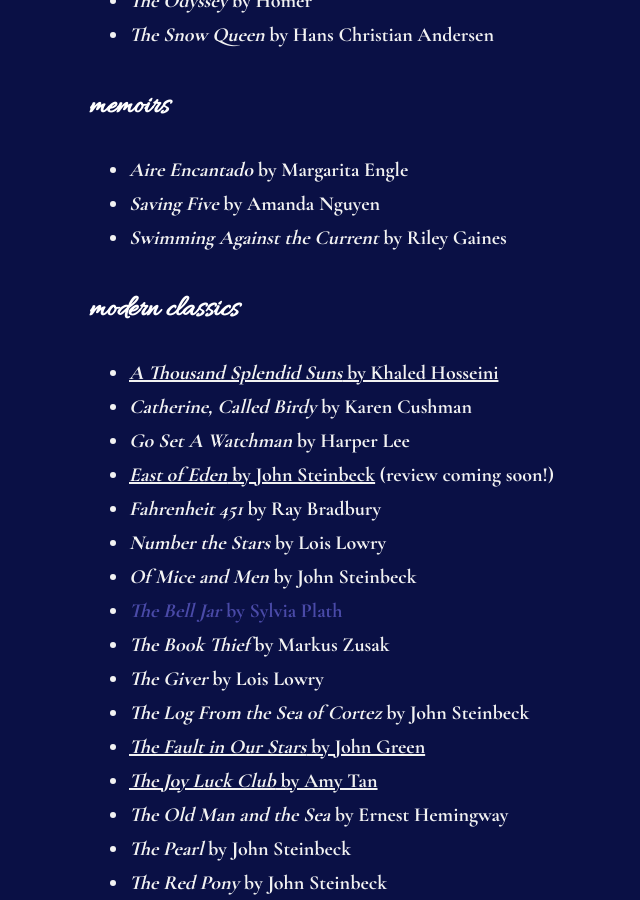
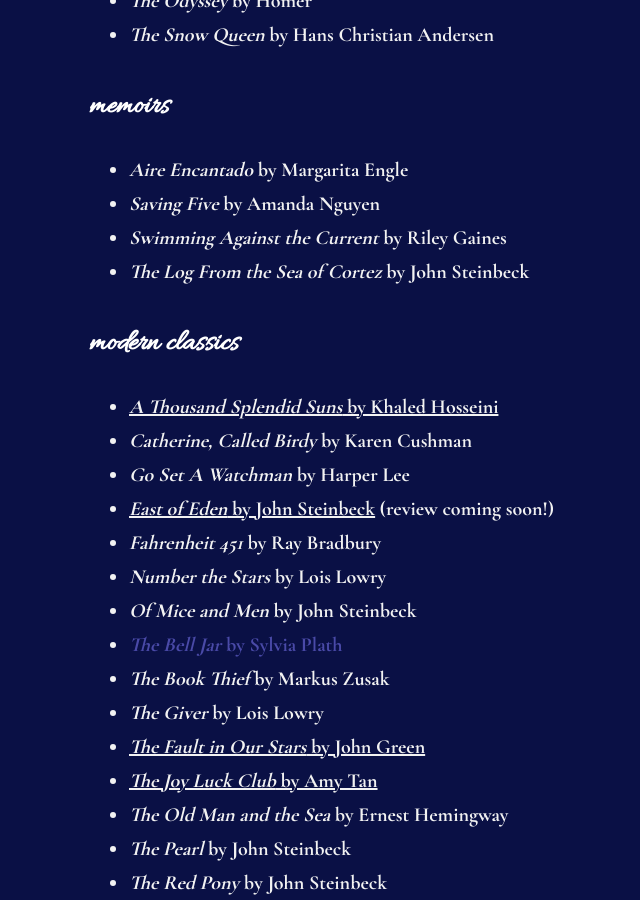
Before and after one commit to leucinemymind/leucinemymind.github.io, a Jekyll site: the page built from books.md, in a window 1280 px wide and 900 px high, scrolled down 1735 px. Shown: the whole window, without its empty margins (126-766 px from the left). Built offline with Jekyll 4.4.1, drawn with Linux system fonts in a browser that asks for light colours; our own code applies the rules of GitHub Pages for plain Markdown files; some of the changed lines change nothing that is shown.

Commit message:
fixing order

```diff
--- a/books.md
+++ b/books.md
@@ -62,6 +62,7 @@ normal text = memorable <br/>
 - *Aire Encantado* by Margarita Engle
 - ***Saving Five*** **by Amanda Nguyen**
 - *Swimming Against the Current* by Riley Gaines
+- ***The Log From the Sea of Cortez*** **by John Steinbeck**
 
 ### modern classics
 
@@ -75,7 +76,6 @@ normal text = memorable <br/>
 - <span style="color:#4a4aa8">*The Bell Jar* by Sylvia Plath</span>
 - ***The Book Thief*** **by Markus Zusak**
 - *The Giver* by Lois Lowry
-- ***The Log From the Sea of Cortez*** **by John Steinbeck**
 - <span style="font-weight: bold; text-decoration: underline">*The Fault in Our Stars* by John Green</span>
 - <span style="font-weight: bold; text-decoration: underline">*The Joy Luck Club* by Amy Tan</span>
 - *The Old Man and the Sea* by Ernest Hemingway
```
